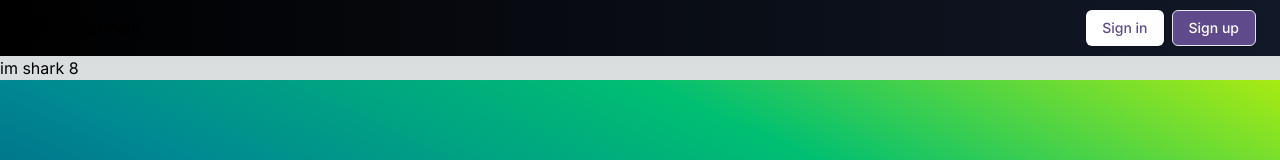
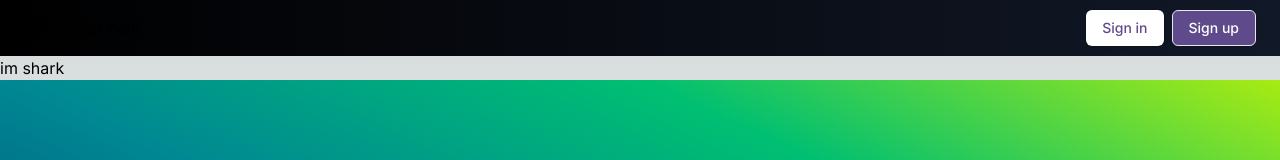
Before and after one commit to Karimfifa/hidden-wolf-officiel, a Next.js app: page / in a window 1280 px wide. Shown: the top 160 px of the page. Built offline with nearby package versions, Linux system fonts and the light colour scheme; no server answers.

Commit message:
update page.tsx

```diff
--- a/app/page.tsx
+++ b/app/page.tsx
@@ -8,7 +8,7 @@ export default function Home() {
 
   return (
     <>
-    <h1>im shark 8</h1>
+    <h1>im shark </h1>
     <AboutPage />
     </>
 
```
